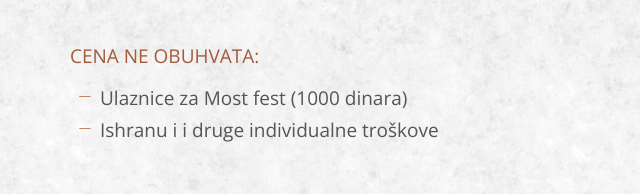
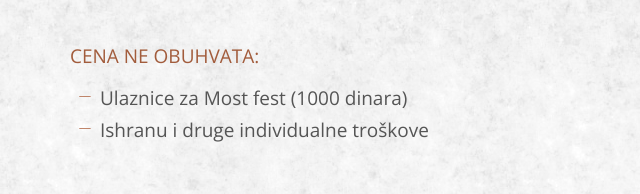
Before and after one commit to Andjela-Perlas/Wildnature-Travel, a plain HTML site: page drinska_regata.html in a window 1280 px wide. Shown: the part 2189-2383 px from the top of the page, 0-640 px from the left. Drawn offline with nearby package versions, Linux system fonts and the light colour scheme; files whose address does not match are found by name.

Commit message:
Update drinska_regata.html

```diff
--- a/drinska_regata.html
+++ b/drinska_regata.html
@@ -129,13 +129,13 @@
                 <div>
                   <ul>
                      <li><i class="ion-ios-minus-empty icon-small"></i>Ulaznice za Most fest (1000 dinara)</li>
-                     <li><i class="ion-ios-minus-empty icon-small"></i>Ishranu i i druge individualne troškove</li>
+                     <li><i class="ion-ios-minus-empty icon-small"></i>Ishranu i druge individualne troškove</li>
                  </ul>
               </div>
             </div>
             <p class="program-text">
                 Tura se realizuje za minimum 10 putnika. Prijave najkasnije do 17. jula 2018.
-                Prilikom prijave, plaća se 30 % za rezervaciju ture, ostatak najkasnije do 18. jula.
+                Prilikom prijave, plaća se 30% za rezervaciju ture, ostatak najkasnije do 18. jula.
                 Na splavarenje je potrebno poneti odeću i obuću koja se brzo suši i ne upija mnogo vode. Za splavarenje na Drini nije neophodno prethodno iskustvo u veslanju. Tokom spusta će o bezbednosti brinuti skiper.
                 Potrebno je poneti sredstva za zaštitu od sunca (naočare, kape, šešire, kremu sa zaštitnim UV faktorom…).
             </p>
```
